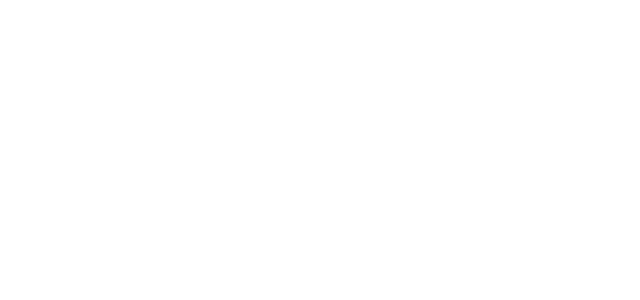
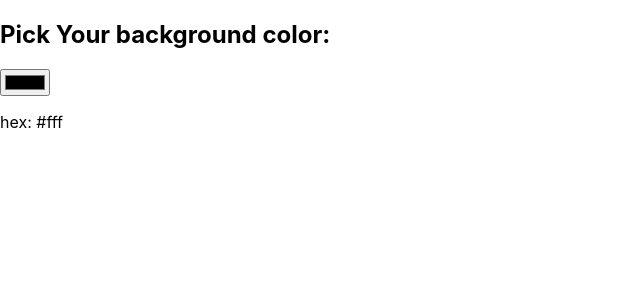
Before and after one commit to zahraRostami1999/color-picker-app, a React (Create React App) app: page / in a window 1280 px wide. Shown: the top 300 px of the page, without its empty margins (0-640 px from the left). Built offline with nearby package versions, Linux system fonts and the light colour scheme.

Commit message:
edit ColorPicker componnet: add input and p tag for select and show color

```diff
--- a/src/components/colorpicker/ColorPicker.jsx
+++ b/src/components/colorpicker/ColorPicker.jsx
@@ -1,10 +1,30 @@
-import styles from './ColorPicker.module.css';
+import { useState } from "react";
+import styles from "./ColorPicker.module.css";
 
-function ColorPicker(){
-    return (
-        <>
-        </>
-    );
+function ColorPicker() {
+  const [color, setColor] = useState("#fff");
+  const handleChangeColor = (e) => {
+    setColor(e.target.value);
+    document.body.style.backgroundColor = e.target.value;
+  };
+  return (
+    <>
+      <div className={styles.container}>
+        <div className={styles.title}>
+          <h2>Pick Your background color:</h2>
+        </div>
+        <div>
+          <input
+            type="color"
+            vlaue={color}
+            onChange={handleChangeColor}
+            name="color"
+          />
+          <p>hex: {color}</p>
+        </div>
+      </div>
+    </>
+  );
 }
 
 export default ColorPicker;
```
